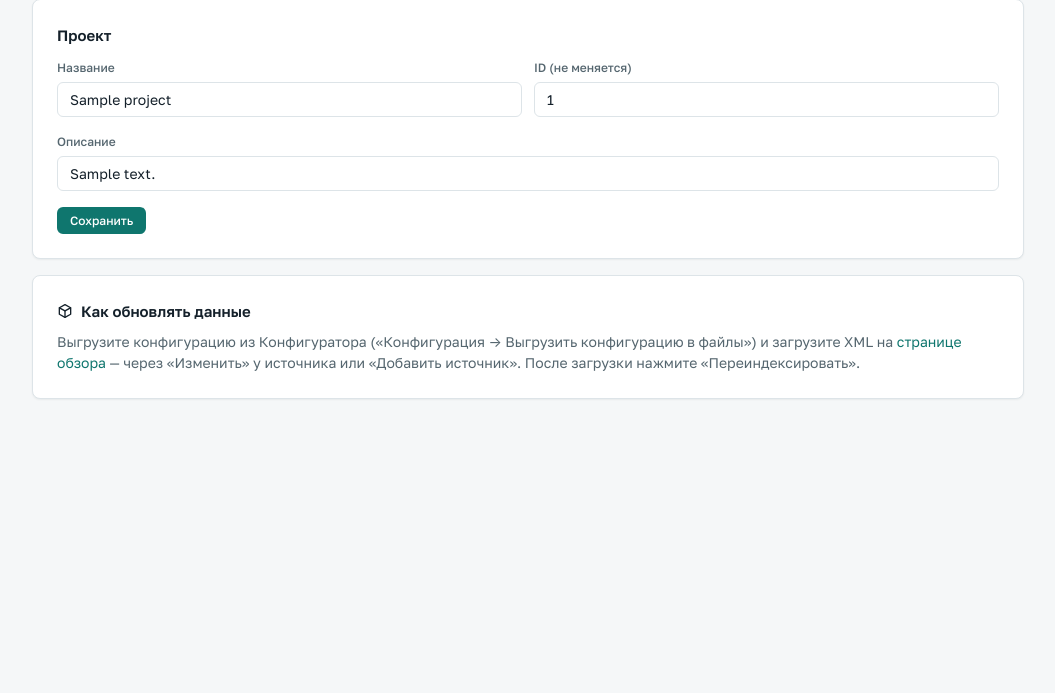
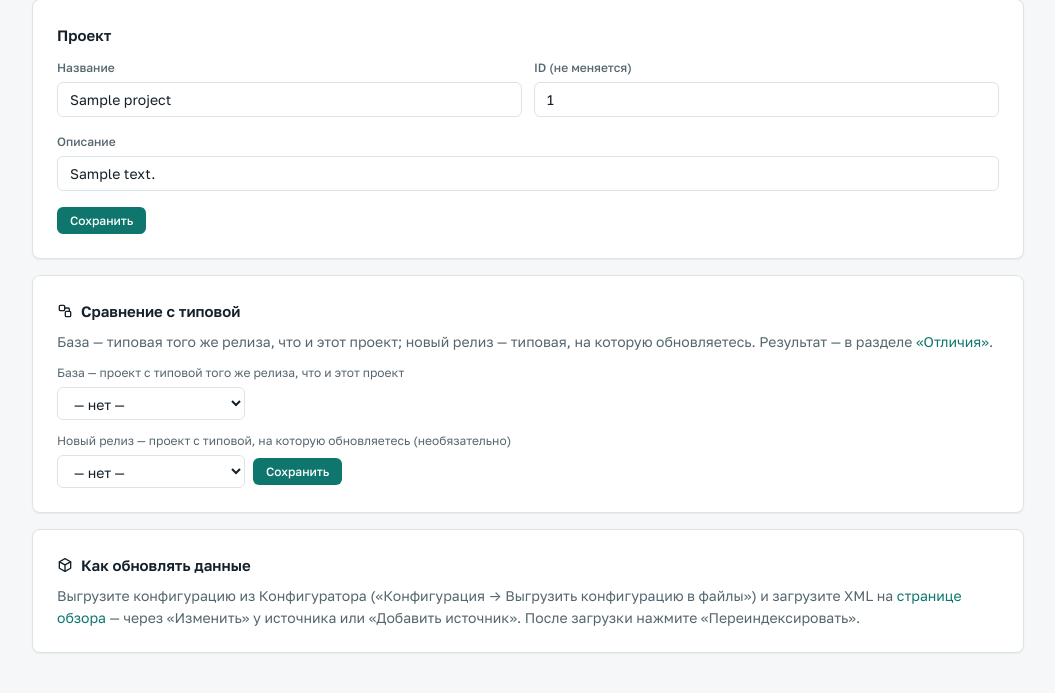
Before and after one commit to amorozov1310/ariadna-mcp, a FastAPI app: template src/web/templates/project_settings.html in a window 1280 px wide. Shown: the part 131-824 px from the top of the page, without its empty margins (112-1167 px from the left). Before the commit the page ends 530 px from the top, so only its background shows below. Run offline with FastAPI, Linux system fonts and the light colour scheme; the template is opened without the code that fills it: most values are stand-ins (such as "Sample title", 1, 10 or a date in 2020); parts of the project's set-up code (start-up, migrations or seed data) failed here and were passed over.

Commit message:
Отличия: «Изменить сравнение» у схемы и в настройках проекта
Форма базы и нового релиза была только внизу страницы, под результатами, и
её не находили; ссылки на плашках открывают проекты. Теперь — раскрывающаяся
форма прямо у схемы и карточка «Сравнение с типовой» в настройках.

Co-Authored-By: Claude Opus 5.5 <noreply@anthropic.com>

```diff
--- a/src/web/routes_diff.py
+++ b/src/web/routes_diff.py
@@ -103,10 +103,10 @@ async def update_page(request: Request, project_id: str, release: str = ''):
     result, error, pending = None, '', False
     release = release or project.release_project
     if not project.base_project:
-        error = "Сначала задайте базу — типовую того же релиза, что и этот проект (форма ниже)."
+        error = "Сначала задайте базу — типовую того же релиза, что и этот проект («Выбрать базу и новый релиз» у схемы выше)."
     elif not release:
         error = ("Задайте новый релиз — проект с выгрузкой типовой, на которую обновляетесь "
-                 "(форма ниже).")
+                 "(«Изменить сравнение» у схемы выше).")
     else:
         try:
             pending = not await run_in_threadpool(pm.warm_diffs, project_id, release)
--- a/src/web/routes_projects.py
+++ b/src/web/routes_projects.py
@@ -118,7 +118,7 @@ def _kinds_breakdown(kinds: dict[str, int]) -> list[dict]:
 
 @router.get("/projects/{project_id}/settings", response_class=HTMLResponse)
 def project_settings(request: Request, project_id: str):
-    """Настройки проекта: имя и описание."""
+    """Настройки проекта: имя и описание, база и новый релиз для «Отличий»."""
     pm = get_pm()
     try:
         project = pm.get_project(project_id)
@@ -127,6 +127,7 @@ def project_settings(request: Request, project_id: str):
 
     return templates.TemplateResponse(name="project_settings.html", request=request, context={
         "project": project,
+        "candidates": [p for p in pm.list_projects() if p.id != project_id],
     })
 
 
--- a/src/web/templates/_diff_header.html
+++ b/src/web/templates/_diff_header.html
@@ -13,7 +13,7 @@
 </div>
 {% endmacro %}
 
-{% macro diff_header(scheme, active) %}
+{% macro diff_header(scheme, active, candidates, next_url) %}
 <h1 class="page-title">
     <svg class="icon icon-lg"><use href="/static/icons.svg?v={{ asset_v }}#blocks"/></svg>
     Отличия от типовой
@@ -27,6 +27,15 @@
         <span class="diff-scheme-arrow" aria-hidden="true">→</span>
         {{ chip('Новый релиз — на что обновляетесь', scheme.release, 'diff-chip-release') }}
     </div>
+    {# Выбор базы и нового релиза — здесь же, у схемы: раньше форма была
+       только внизу страницы, под результатами, и её не находили. #}
+    <details class="disclosure diff-edit" id="comparison" {% if not scheme.base %}open{% endif %}>
+        <summary>
+            <svg class="icon icon-sm"><use href="/static/icons.svg?v={{ asset_v }}#pencil"/></svg>
+            {{ 'Изменить сравнение' if scheme.base else 'Выбрать базу и новый релиз' }}
+        </summary>
+        <div class="disclosure-body">{{ comparison_fields(candidates, next_url) }}</div>
+    </details>
     {% if scheme.versions_differ %}
     <div class="notice notice-warning" style="margin-top:var(--space-3)">
         <svg class="icon icon-sm"><use href="/static/icons.svg?v={{ asset_v }}#alert"/></svg>
@@ -52,10 +61,10 @@
             <ol>
                 <li><b>Этот проект</b> — выгрузка вашей конфигурации из Конфигуратора.</li>
                 <li><b>База</b> — отдельный проект с выгрузкой типовой <b>того же релиза</b>, что и ваша
-                    конфигурация. Выберите её ниже — раздел «Что доработано» покажет новые объекты и
+                    конфигурация. Выберите её в «Изменить сравнение» у схемы — раздел «Что доработано» покажет новые объекты и
                     реквизиты, изменённые и добавленные процедуры и текст каждой правки.</li>
                 <li><b>Новый релиз</b> — когда вышло обновление, заведите проект с выгрузкой новой
-                    типовой и выберите его ниже. Раздел «Обновление на новый релиз» покажет, где ваши
+                    типовой и выберите его там же. Раздел «Обновление на новый релиз» покажет, где ваши
                     доработки пересекаются с изменениями релиза: эти места при обновлении сливаются
                     вручную.</li>
                 <li><b>После обновления</b> вашей конфигурации загрузите её новую выгрузку в этот
@@ -69,9 +78,8 @@
 </div>
 {% endmacro %}
 
-{% macro comparison_form(candidates, next_url) %}
-<div class="card" id="comparison">
-    <h3 class="section-title">Настройка сравнения</h3>
+{# Форма базы и нового релиза: у схемы в «Отличиях» и в настройках проекта. #}
+{% macro comparison_fields(candidates, next_url) %}
     <form action="/api/projects/{{ project.id }}/comparison" method="post" class="diff-base-form">
         <input type="hidden" name="next" value="{{ next_url }}">
         <label for="base-project">База — проект с типовой того же релиза, что и этот проект</label>
@@ -94,7 +102,6 @@
             <button type="submit" class="btn btn-primary btn-sm">Сохранить</button>
         </div>
     </form>
-</div>
 {% endmacro %}
 
 {# Сравнение ещё считается в фоне (ProjectManager.warm_diffs): карточка
--- a/src/web/templates/diff_update.html
+++ b/src/web/templates/diff_update.html
@@ -1,10 +1,10 @@
 {% extends "base.html" %}
 {% block title %}Обновление — {{ project.name }}{% endblock %}
 {% block active_nav %}diff{% endblock %}
-{% from "_diff_header.html" import diff_header, comparison_form, pending_card with context %}
+{% from "_diff_header.html" import diff_header, pending_card with context %}
 
 {% block content %}
-{{ diff_header(scheme, 'update') }}
+{{ diff_header(scheme, 'update', candidates, '/projects/' ~ project.id ~ '/diff/update') }}
 
 {% if error %}
 <div class="notice notice-warning" style="margin-bottom:var(--space-4)">
@@ -64,5 +64,4 @@
 {% endfor %}
 {% endif %}
 
-{{ comparison_form(candidates, '/projects/' ~ project.id ~ '/diff/update') }}
 {% endblock %}
--- a/src/web/templates/project_settings.html
+++ b/src/web/templates/project_settings.html
@@ -1,6 +1,7 @@
 {% extends "base.html" %}
 {% block title %}Настройки — {{ project.name }}{% endblock %}
 {% block active_nav %}settings{% endblock %}
+{% from "_diff_header.html" import comparison_fields with context %}
 
 {% block content %}
 <h1 class="page-title">
@@ -31,6 +32,18 @@
 
 <div class="card">
     <h3 class="section-title">
+        <svg class="icon"><use href="/static/icons.svg?v={{ asset_v }}#blocks"/></svg>
+        Сравнение с типовой
+    </h3>
+    <p class="text-muted" style="margin-top:var(--space-2)">
+        База — типовая того же релиза, что и этот проект; новый релиз — типовая, на которую
+        обновляетесь. Результат — в разделе <a href="/projects/{{ project.id }}/diff">«Отличия»</a>.
+    </p>
+    {{ comparison_fields(candidates, '/projects/' ~ project.id ~ '/settings') }}
+</div>
+
+<div class="card">
+    <h3 class="section-title">
         <svg class="icon"><use href="/static/icons.svg?v={{ asset_v }}#package"/></svg>
         Как обновлять данные
     </h3>
```
Also changed, not shown: docs/diff.md (+2 -2 lines), src/web/templates/diff.html (+3 -7 lines), tests/test_base_diff.py (+4 -0 lines), CHANGELOG.md.
